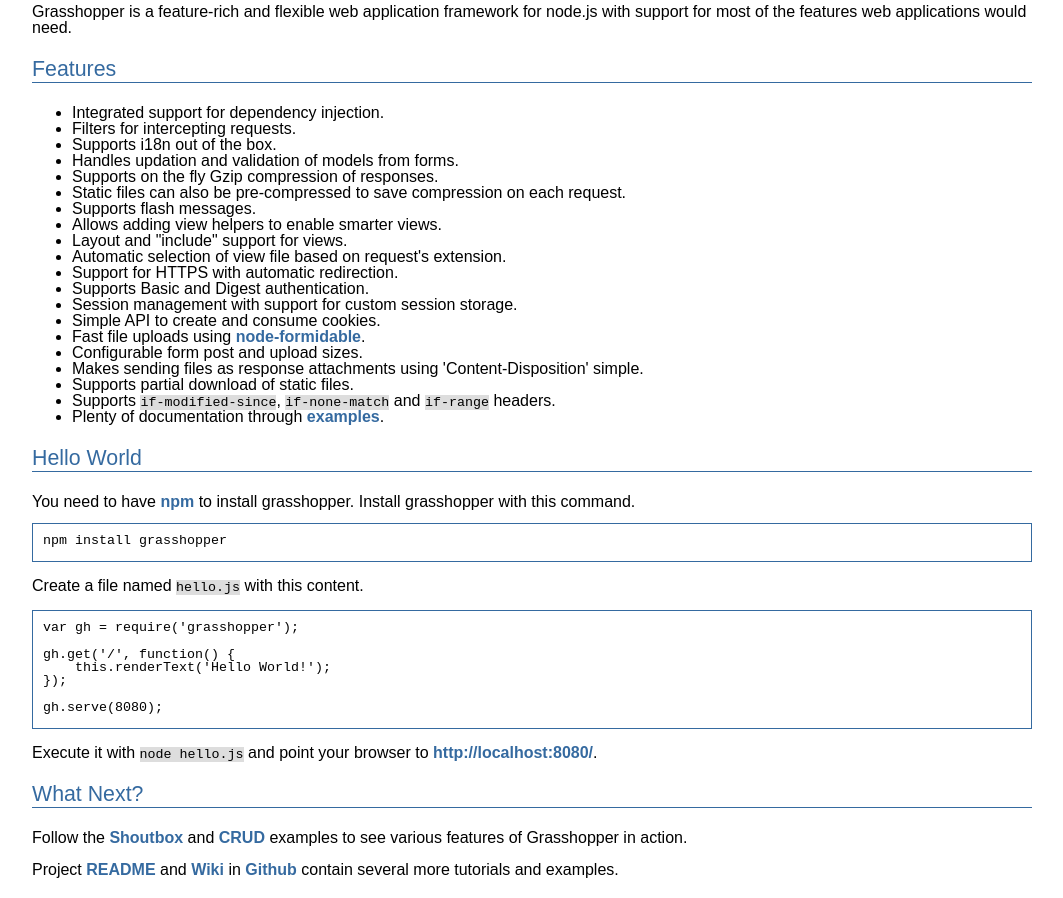
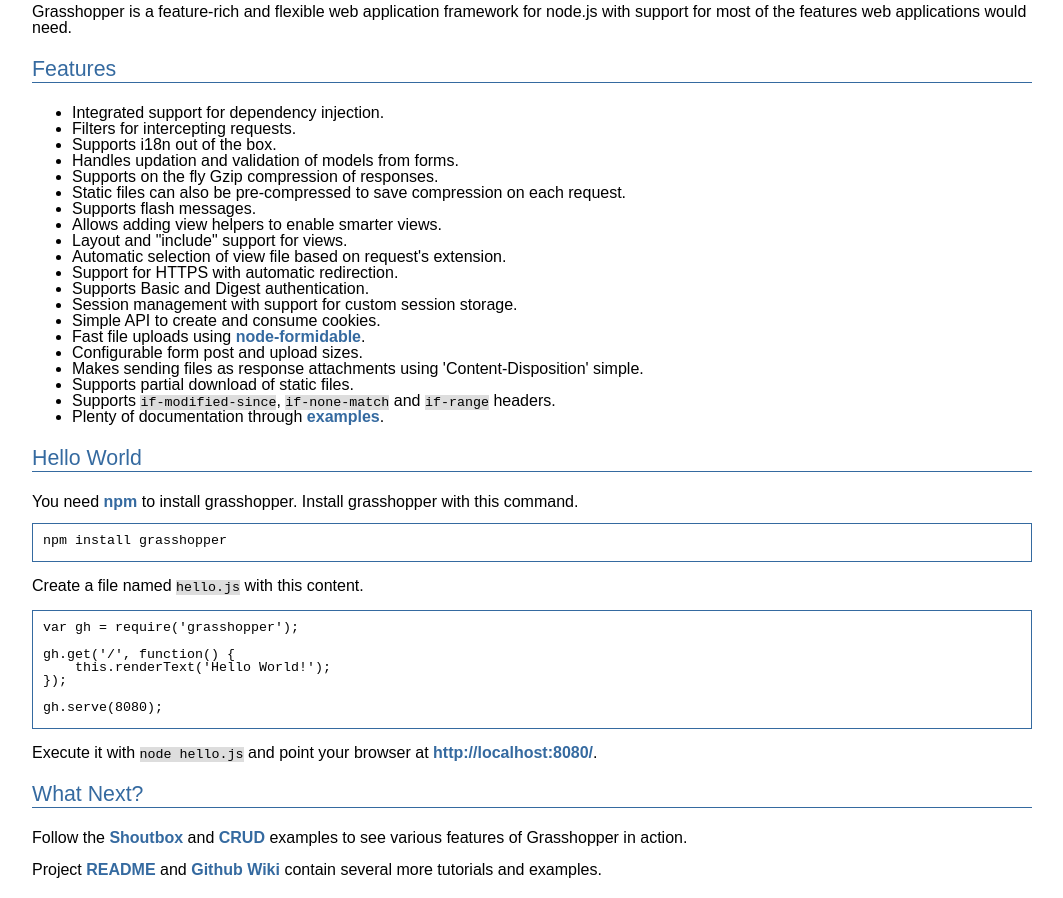
Before and after one commit to cskr/grasshopper, a plain HTML site: page index.html in a window 1280 px wide. Shown: the part 84-982 px from the top of the page, without its empty margins (108-1171 px from the left). Drawn offline with Linux system fonts and the light colour scheme.

Commit message:
Updated home page text.

```diff
--- a/index.html
+++ b/index.html
@@ -37,7 +37,7 @@
 
         <h3>Hello World</h3>
 
-        You need to have <a href="http://github.com/isaacs/npm#readme">npm</a> to install grasshopper.
+        You need <a href="http://github.com/isaacs/npm#readme">npm</a> to install grasshopper.
 
         Install grasshopper with this command.
 
@@ -60,7 +60,7 @@
         </pre>
 
         <p>
-            Execute it with <code>node hello.js</code> and point your browser to <a href="http://localhost:8080/">http://localhost:8080/</a>.
+            Execute it with <code>node hello.js</code> and point your browser at <a href="http://localhost:8080/">http://localhost:8080/</a>.
         </p>
 
         <h3>What Next?</h3>
@@ -70,7 +70,7 @@
         </p>
 
         <p>
-            Project <a href="http://github.com/tuxychandru/grasshopper/blob/master/README.md">README</a> and <a href="http://github.com/tuxychandru/grasshopper/wiki">Wiki</a> in <a href="http://github.com/tuxychandru/grasshopper">Github</a> contain several more tutorials and examples.
+            Project <a href="http://github.com/tuxychandru/grasshopper/blob/master/README.md">README</a> and <a href="http://github.com/tuxychandru/grasshopper">Github</a> <a href="http://github.com/tuxychandru/grasshopper/wiki">Wiki</a> contain several more tutorials and examples.
         </p>
     </body>
 </html>
```
